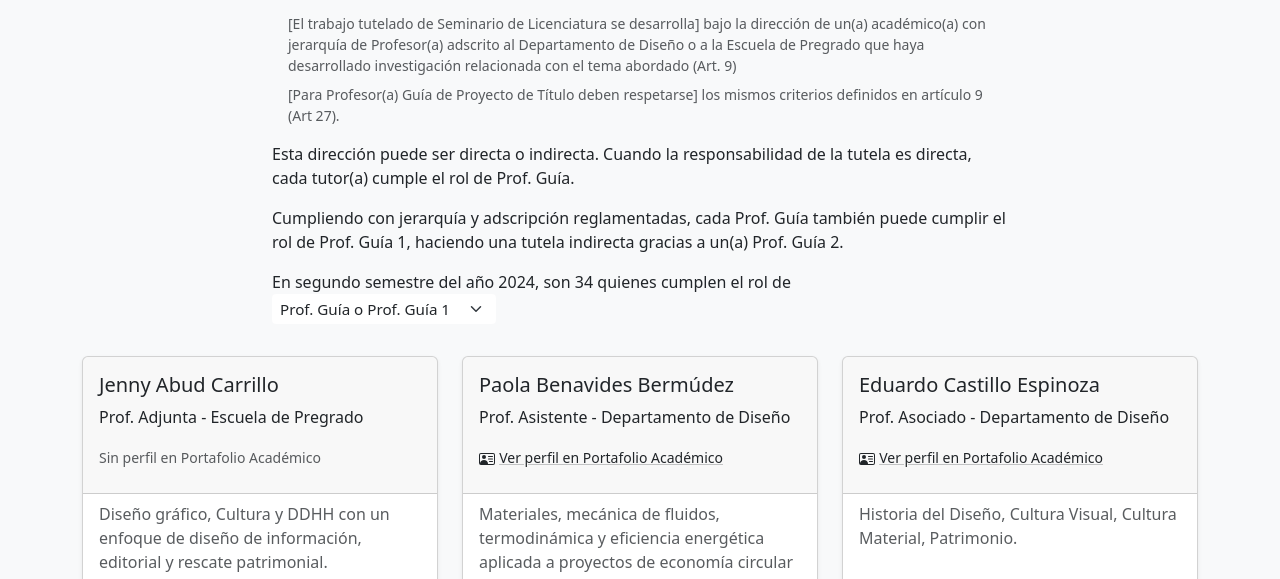
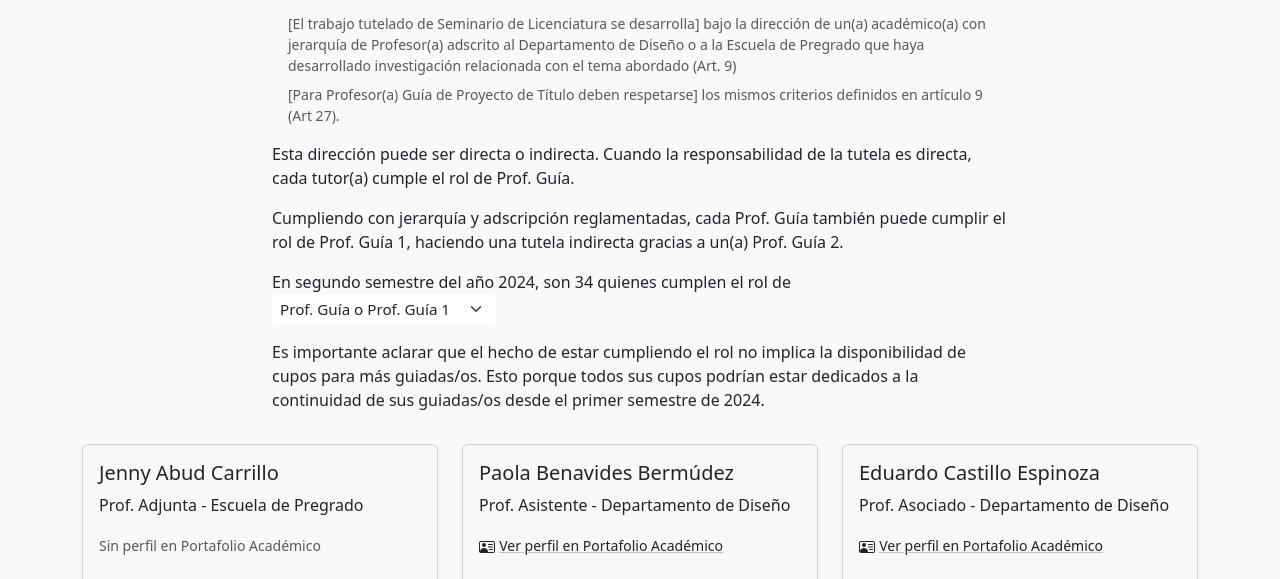
Before and after one commit to disenouchile/guiaturas, a plain HTML site: page guias.html in a window 1280 px wide. Shown: the part 206-785 px from the top of the page. Drawn offline with nearby package versions, Linux system fonts and the light colour scheme.

Commit message:
Update guias.html

```diff
--- a/guias.html
+++ b/guias.html
@@ -61,6 +61,7 @@
                             <option value="2">Prof. Guía 2</option>
                         </select>
                     </p>
+                    <p>Es importante aclarar que el hecho de estar cumpliendo el rol no implica la disponibilidad de cupos para más guiadas/os. Esto porque todos sus cupos podrían estar dedicados a la continuidad de sus guiadas/os desde el primer semestre de 2024.</p>
                 </div>
             </div>
             <div class="row row-cols-1 row-cols-md-2 row-cols-lg-3" id="aqui"></div>
```
